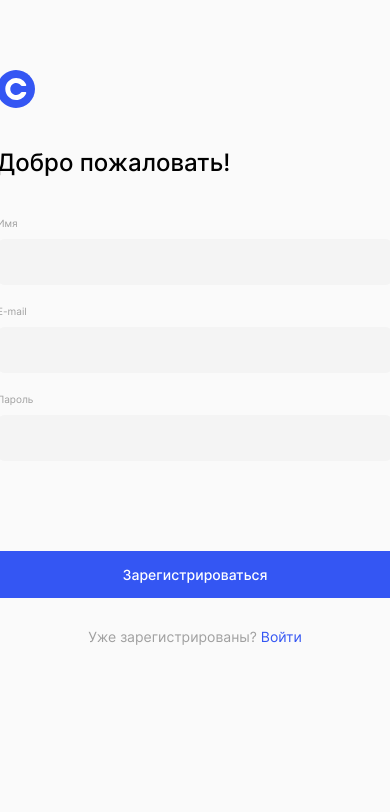
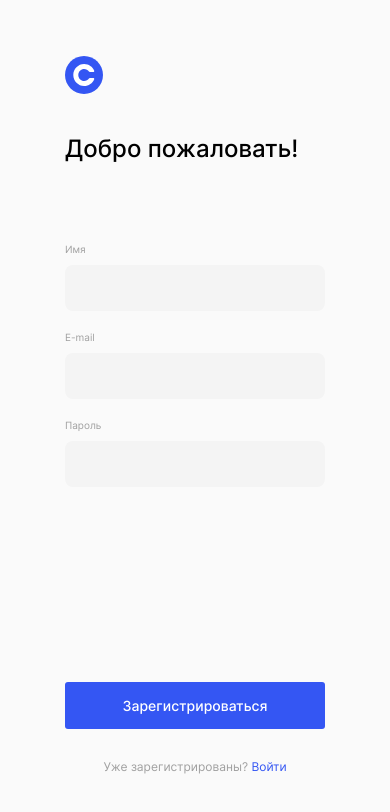
Before and after one commit to karinamaulitova/movies-explorer-frontend, a React (Create React App) app: page /signup in a window 390 px wide. Shown: the top 812 px of the page. Built offline with nearby package versions, Linux system fonts and the light colour scheme.

Commit message:
feat: add adaptive

```diff
--- a/src/components/AuthForm/AuthForm.css
+++ b/src/components/AuthForm/AuthForm.css
@@ -70,3 +70,17 @@
   padding: 15px 0;
   margin-top: 90px;
 }
+
+@media screen and (max-width: 767px) {
+  .auth-form__form {
+    padding-top: 60px;
+  }
+
+  .auth-form__input {
+    min-width: 260px;
+  }
+
+  .auth-form__button {
+    margin-top: 195px;
+  }
+}
--- a/src/components/RegisterPage/Register.css
+++ b/src/components/RegisterPage/Register.css
@@ -25,13 +25,8 @@
 }
 
 .register-page__link {
-  font-style: normal;
-  font-weight: normal;
-  font-size: 14px;
-  line-height: 17px;
   color: #3456f3;
   text-decoration: none;
-  margin: 0;
 }
 
 .register-page__logo {
@@ -40,12 +35,17 @@
 
 @media screen and (max-width: 1279px) {
   .register-page__main {
-    padding: 235px 0 270px;
+    padding: 235px 0;
   }
 }
 
 @media screen and (max-width: 767px) {
   .register-page__main {
-    padding: 70px 0 40px;
+    padding: 56px 0 30px;
+  }
+
+  .register-page__link-text {
+    font-size: 12px;
+    line-height: 15px;
   }
 }
```
